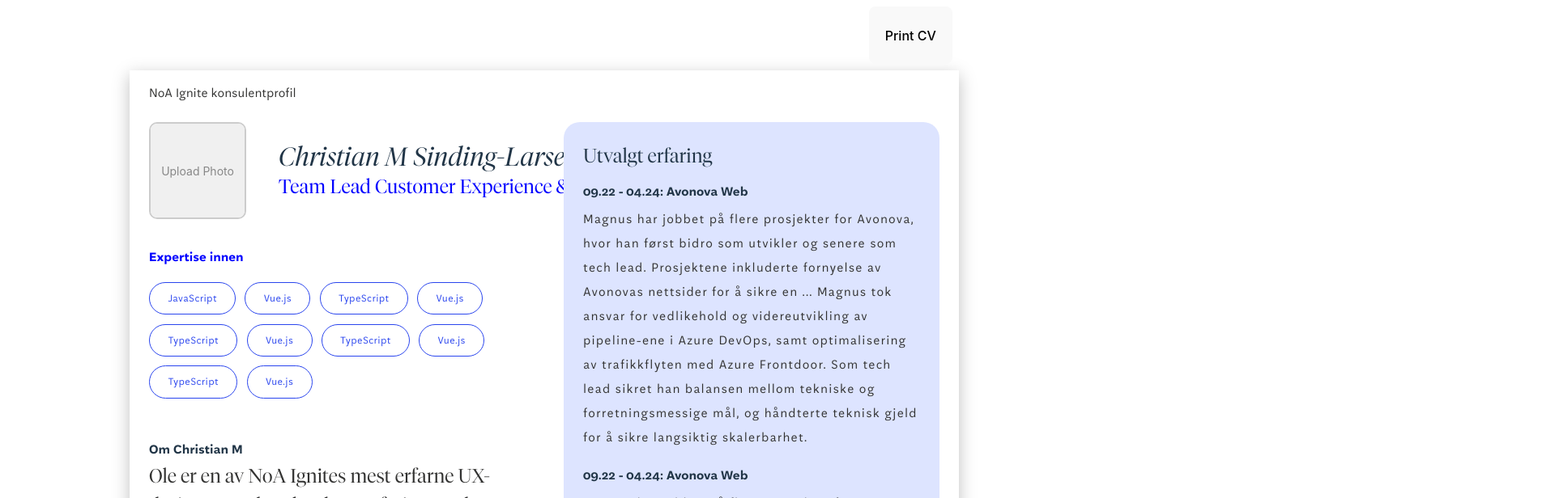
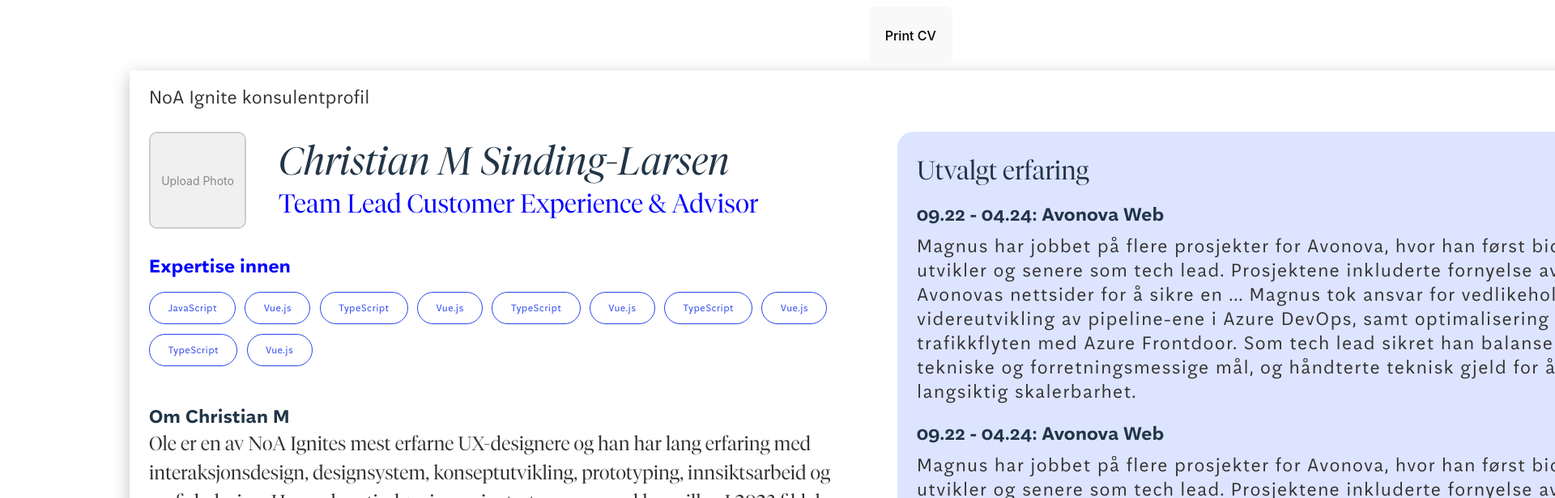
Before and after one commit to thenorthalliance/OnePagerCV, a Vue app: page / in a window 1280 px wide. Shown: the top 616 px of the page at 81% size, 1920 px wide, since content can reach past the window. Built offline with nearby package versions, Linux system fonts and the light colour scheme.

Commit message:
adjustments to size of pdf

```diff
--- a/src/components/AboutColumn/AboutColumn.vue
+++ b/src/components/AboutColumn/AboutColumn.vue
@@ -53,7 +53,7 @@
 
 <style scoped>
 .column-left {
-  width: 50%;
+  width: 30%;
   height: 100%;
   display: flex;
   flex-direction: column;
@@ -65,7 +65,7 @@
 }
 
 #personal-section {
-  width: 100%;
+  width: 28%;
   column-gap: 2.5rem;
   display: flex;
 
--- a/src/components/Preview.vue
+++ b/src/components/Preview.vue
@@ -39,11 +39,10 @@ defineProps<{
 const exportToPDF = () => {
   const element = document.querySelector("#layout"); // Select the specific component
   const options = {
-    margin: 0,
-    padding: 0,
+    margin: [0, 5, 0, 5], //top, left, bottom, right
     filename: "cv-preview.pdf",
     image: { type: "jpeg", quality: 0.98 },
-    html2canvas: { scale: 2 },
+    html2canvas: { width: 1920, height: 1080 },
     jsPDF: { unit: "mm", format: "a4", orientation: "landscape" },
   };
 
@@ -55,9 +54,9 @@ const exportToPDF = () => {
 
 <style>
   #layout {
-    width: 80vw;
-    max-width: 1220px;
-    height: auto;
+    width: 1920px;
+    /* max-width: 1220px; */
+    max-height: 1080px;
     aspect-ratio: 16 / 9;
     padding: 1rem 1.5rem; /**TODO: sjekk tall med figma */
     display: flex;
--- a/src/style.css
+++ b/src/style.css
@@ -37,12 +37,12 @@ body {
 
 h1 {
   font-family: TiemposFineLightItalic;
-  font-size: 2rem;
+  font-size: 3rem;
   line-height: normal;
 }
 
 h2 {
-  font-size: 1.5rem;
+  font-size: 2rem;
   font-weight: 600;
   margin: 0;
   text-align: left;
@@ -51,7 +51,7 @@ h2 {
 
 h3 {
   font-family: NoAAftenScreenBold;
-  font-size: 1rem;
+  font-size: 1.5rem;
   line-height: 30px;
   margin: 0;
 }
@@ -59,7 +59,7 @@ h3 {
 p {
   color: var(--Black, #323231);
   font-family: NoAAftenScreen;
-  font-size: 1rem;
+  font-size: 1.5rem;
   font-style: normal;
   font-weight: 400;
   margin: 0;
```
